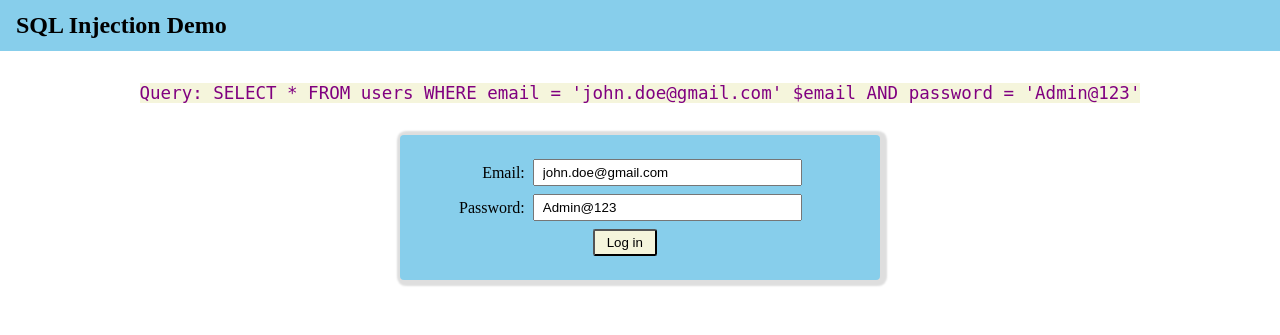
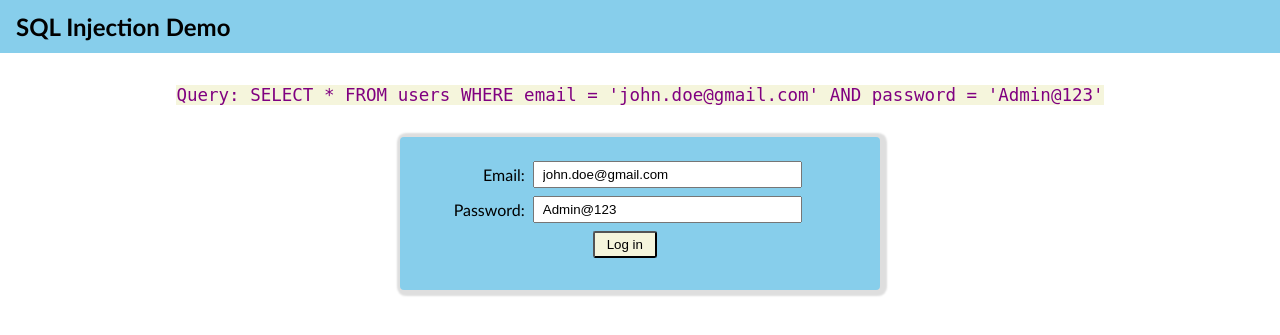
Before and after one commit to snigdho611/sql-injection, a PHP site: page /login.html in a window 1280 px wide. Shown: the top 335 px of the page. Run offline with PHP 8.4, Linux system fonts and the light colour scheme.

Commit message:
Adding code for final update

```diff
--- a/login.html
+++ b/login.html
@@ -6,6 +6,7 @@
         <style>
             body {
                 margin: 0;
+                font-family: "Gill Sans", "Gill Sans MT", Calibri, "Trebuchet MS", sans-serif;
             }
 
             .banner {
@@ -53,10 +54,15 @@
                 background-color: beige;
                 color: purple;
                 font-size: 17.5px;
-                width: max-content;
+                width: fit-content;
                 margin: 0 auto;
                 display: flex;
                 border: none;
+            }
+
+            #msg {
+                grid-column: span 2;
+                text-align: center;
             }
         </style>
         <title>Document</title>
@@ -73,13 +79,14 @@
             <label for="password">Password:</label>
             <input type="text" name="password" id="password" value="Admin@123" oninput="onKeyPress()" />
             <input type="button" value="Log in" onclick="return onLogin()" />
+            <span id="msg"></span>
         </form>
         <script>
             const email = document.getElementById("email").value;
             const password = document.getElementById("password").value;
             document.getElementById(
                 "code"
-            ).innerHTML = `Query: SELECT * FROM users WHERE email = '${email}' $email AND password = '${password}'`;
+            ).innerHTML = `Query: SELECT * FROM users WHERE email = '${email}' AND password = '${password}'`;
 
             function onLogin() {
                 const email = document.getElementById("email").value;
@@ -93,13 +100,24 @@
                         email: email,
                         password: password,
                     }),
-                });
+                })
+                    .then((res) => res.json())
+                    .then((json) => {
+                        if (json.error) {
+                            document.getElementById("msg").innerHTML = "Invalid credentials";
+                        } else {
+                            document.getElementById("msg").innerHTML = "Successfully logged in";
+                        }
+                    })
+                    .catch((error) => {
+                        document.getElementById("msg").innerHTML = "Something went wrong";
+                    });
             }
 
             function onKeyPress() {
                 const email = document.getElementById("email").value;
                 const password = document.getElementById("password").value;
-                const query = `Query: SELECT * FROM users WHERE email = '${email}' $email AND password = '${password}'`;
+                const query = `Query: SELECT * FROM users WHERE email = '${email}' AND password = '${password}'`;
                 document.getElementById("code").innerHTML = query;
             }
         </script>
```
Also changed, not shown: controller/UserController.php (+3 -5 lines), routes/auth/login.php (+13 -1 lines).
